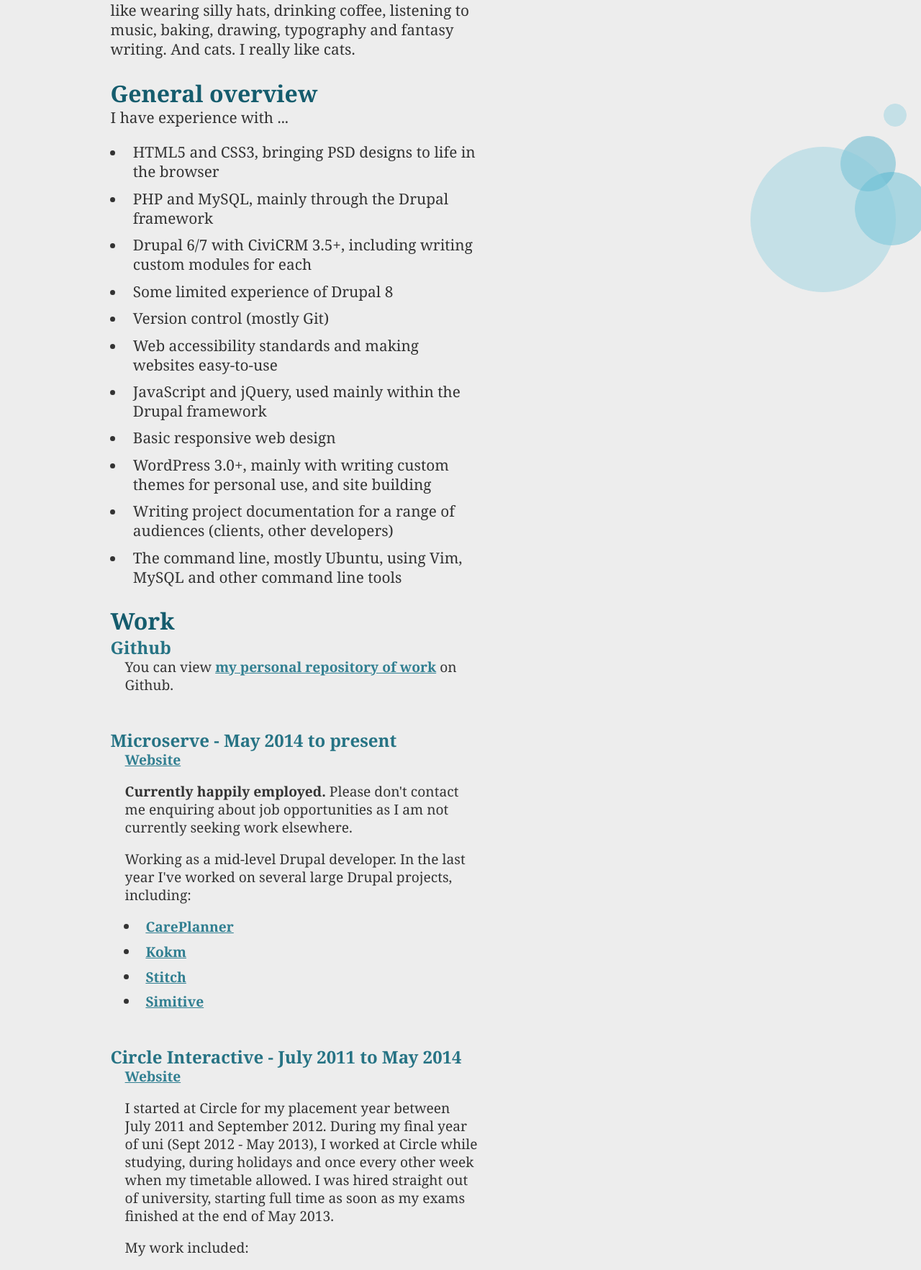
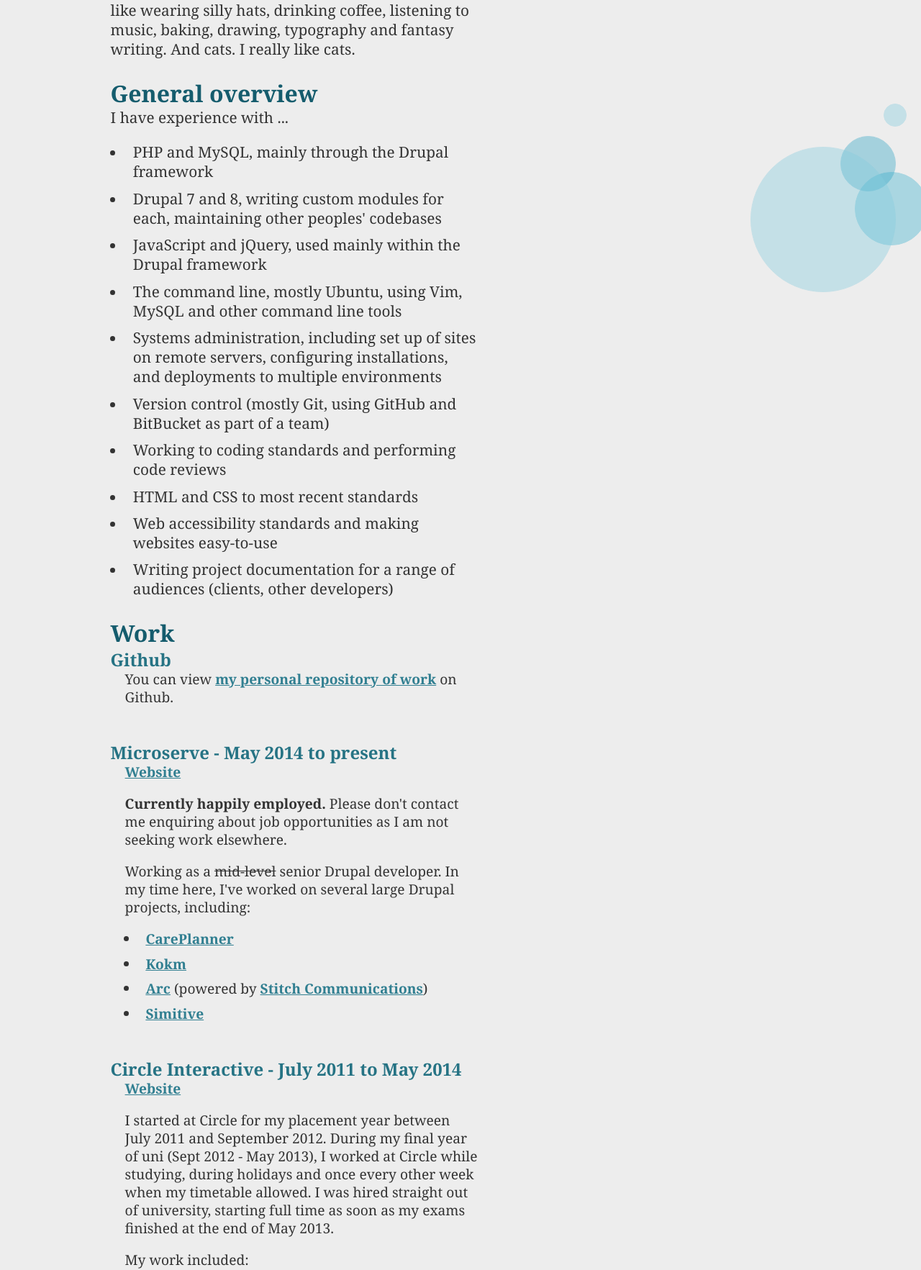
Before and after one commit to Tawreh/cv, a PHP site: page / in a window 1280 px wide. Shown: the part 474-2239 px from the top of the page at 72% size. Run offline with PHP 8.4, Linux system fonts and the light colour scheme; some libraries are stand-ins or nearby versions.

Commit message:
Update skills, tidy up work, finally add new references.

```diff
--- a/index.php
+++ b/index.php
@@ -49,17 +49,16 @@
       <h2>General overview</h2>
       <p>I have experience with ...</p>
       <ul>
-        <li> HTML5 and CSS3, bringing PSD designs to life in the browser</li>
         <li> PHP and MySQL, mainly through the Drupal framework</li>
-        <li> Drupal 6/7 with CiviCRM 3.5+, including writing custom modules for each</li>
-        <li> Some limited experience of Drupal 8</li>
-        <li> Version control (mostly Git)</li>
+        <li> Drupal 7 and 8, writing custom modules for each, maintaining other peoples' codebases</li>
+        <li> JavaScript and jQuery, used mainly within the Drupal framework</li>
+        <li> The command line, mostly Ubuntu, using Vim, MySQL and other command line tools</li>
+        <li> Systems administration, including set up of sites on remote servers, configuring installations, and deployments to multiple environments</li>
+        <li> Version control (mostly Git, using GitHub and BitBucket as part of a team)</li>
+        <li> Working to coding standards and performing code reviews</li>
+        <li> HTML and CSS to most recent standards</li>
         <li> Web accessibility standards and making websites easy-to-use</li>
-        <li> JavaScript and jQuery, used mainly within the Drupal framework</li>
-        <li> Basic responsive web design</li>
-        <li> WordPress 3.0+, mainly with writing custom themes for personal use, and site building</li>
         <li> Writing project documentation for a range of audiences (clients, other developers)</li>
-        <li> The command line, mostly Ubuntu, using Vim, MySQL and other command line tools</li>
       </ul>
     </section>
 
@@ -74,12 +73,12 @@
         <dt>Microserve - May 2014 to present</dt>
         <dd>
           <p><a href="http://microserve.io/">Website</a></p>
-          <p><strong>Currently happily employed.</strong> Please don't contact me enquiring about job opportunities as I am not currently seeking work elsewhere.</p>
-          <p>Working as a mid-level Drupal developer. In the last year I've worked on several large Drupal projects, including:</p>
+          <p><strong>Currently happily employed.</strong> Please don't contact me enquiring about job opportunities as I am not seeking work elsewhere.</p>
+          <p>Working as a <s>mid-level</s> senior Drupal developer. In my time here, I've worked on several large Drupal projects, including:</p>
           <ul>
             <li> <a href="http://care-planner.co.uk">CarePlanner</a></li>
             <li> <a href="http://kokmdemo.com/">Kokm</a></li>
-            <li> <a href="http://stitch.forinsiders.co.uk">Stitch</a></li>
+            <li> <a href="http://stitch.forinsiders.co.uk">Arc</a> (powered by <a href="http://talkwithstitch.co.uk/">Stitch Communications</a>)</li>
             <li> <a href="http://simitive.com">Simitive</a></li>
           </ul>
         </dd>
@@ -97,14 +96,6 @@
             <li> Using existing modules to create complex functionality on sites, particularly using views, content access and internationalisation/translation</li>
             <li> Estimating work needed and time required for projects, and advising on what technologies could be used to solve problems</li>
           </ul>
-        </dd>
-
-        <dt>Bristol Women’s Voice - September 2012 to May 2013</dt>
-        <dd>
-          <p><a href="http://bristolwomensvoice.org.uk/">Website</a> - <a href="/cv/bwv/report.pdf">final report</a> - <a href="/cv/bwv/docs.pdf">associated documentation</a></p>
-          <p>As part of a final-year module I worked closely with Louise Williams at BWV to update some of the styling and layout on their website.</p>
-          <p>As a team, we also created some user documentation to allow other members of her organisation to update content on the site. This involved teaching my team mates how WordPress works so they could produce some basic documentation as well.</p>
-          <p>The document here is our final report, which should give an idea of what we did and how. It’s a bit wordy, but it was a business module, and we were expected to write between 30-40 pages!</p>
         </dd>
       </dl>
     </section>
@@ -146,22 +137,29 @@
     <section class="references">
       <h2>References</h2>
       <dl>
-        <dt>David Moreton</dt>
+        <dt>Mark Pavlitski</dt>
         <dd>
-          <p>My boss at Circle Interactive<br />
-            <a href="mailto:davem@circle-interactive.co.uk">davem@circle-interactive.co.uk</a> · <a href="http://circle-interactive.co.uk/">website</a> · <a href="tel:+441179096967">0117 909 6967</a></p>
+          <p>
+            Technical director at Microserve<br />
+            <a href="mailto:mark@microserve.io">mark@microserve.io</a> · <a href="tel:+441172140554">0117 214 0554</a>
+          </p>
+        </dd>
+
+        <dt>Dan McNamara</dt>
+        <dd>
+          <p>
+            Managing director at Microserve<br />
+            <a href="mailto:dan.mcnamara@microserve.io">dan.mcnamara@microserve.io</a> · <a href="http://microserve.io/">website</a> · <a href="tel:+441172140554">0117 214 0554</a>
+          </p>
         </dd>
 
         <dt>Andrew Walker</dt>
         <dd>
-          <p>Senior developer at Circle Interactive<br />
-            <a href="mailto:andyw@circle-interactive.co.uk">andyw@circle-interactive.co.uk</a></p>
+          <p>
+            Senior developer at Circle Interactive<br />
+            <a href="mailto:andyw@circle-interactive.co.uk">andyw@circle-interactive.co.uk</a>
+          </p>
         </dd>
-
-        <dt>Praminda Caleb-Solly</dt>
-        <dd>
-          <p>Senior lecturer at UWE<br />
-            <a href="mailto:pcalebso@uwe.ac.uk">pcalebso@uwe.ac.uk</a> · <a href="http://www.cems.uwe.ac.uk/~pcalebso/">website</a> · <a href="tel:+441173283178">0117 328 3178</a></p>
       </dl>
     </section>
 
```
Also changed, not shown: README.md.
